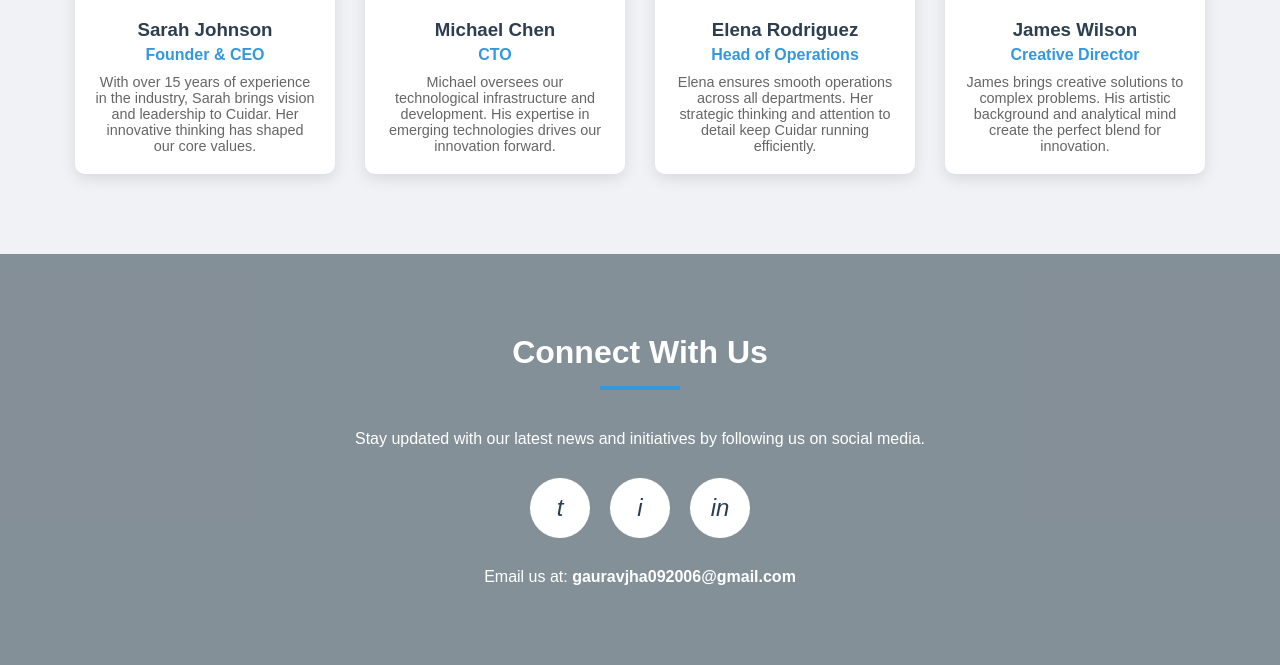
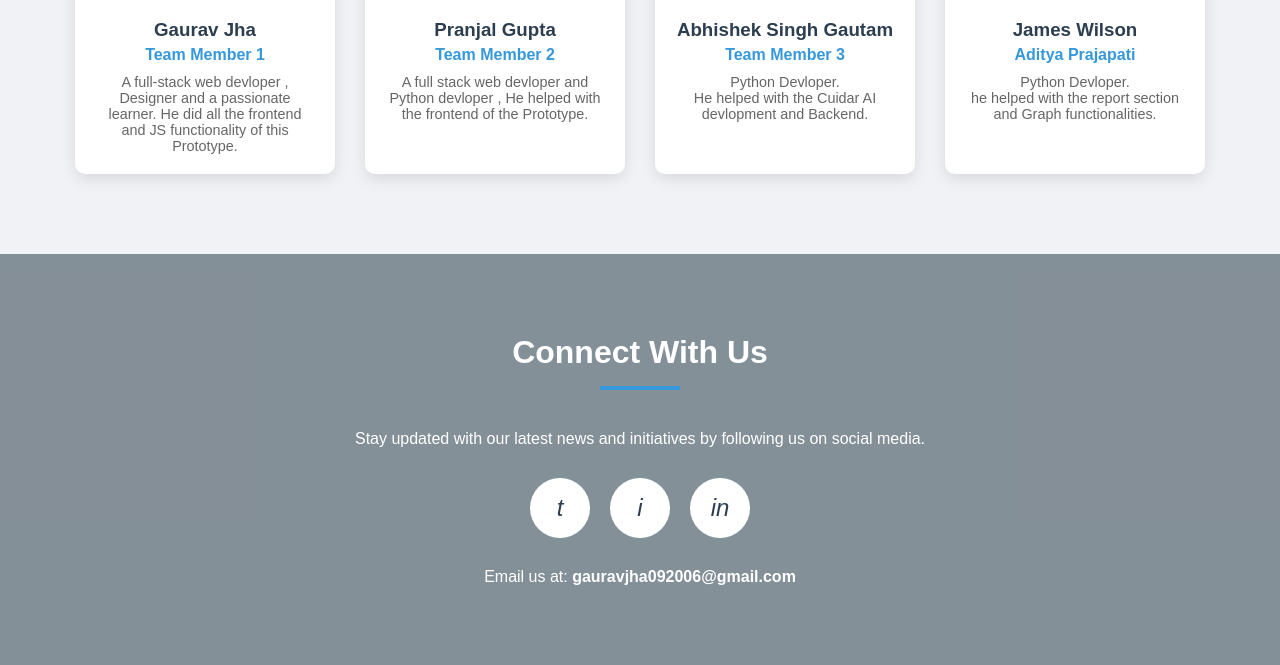
Before and after one commit to GauravJha-Git/Cuidar-prototype, a Flask app: page /about in a window 1280 px wide. Shown: the part 1003-1668 px from the top of the page. Run offline with Flask 3, Linux system fonts and the light colour scheme; parts of the project's set-up code (start-up, migrations or seed data) failed here and were passed over.

Commit message:
about us done

```diff
--- a/templates/about.html
+++ b/templates/about.html
@@ -73,48 +73,48 @@
               <!-- Team Member 1 -->
               <div class="miembro">
                   <div class="imagenMiembro">
-                      <img src="/api/placeholder/260/260" alt="Sarah Johnson">
+                      <img src="static/me.jpg">
                   </div>
                   <div class="infoMiembro">
-                      <h3>Sarah Johnson</h3>
-                      <p class="rolMiembro">Founder & CEO</p>
-                      <p class="bioMiembro">With over 15 years of experience in the industry, Sarah brings vision and leadership to Cuidar. Her innovative thinking has shaped our core values.</p>
+                      <h3>Gaurav Jha</h3>
+                      <p class="rolMiembro">Team Member 1</p>
+                      <p class="bioMiembro">A full-stack web devloper , Designer and a passionate learner. He did all the frontend and JS functionality of this Prototype.</p>
                   </div>
               </div>
 
               <!-- Team Member 2 -->
               <div class="miembro">
                   <div class="imagenMiembro">
-                      <img src="/api/placeholder/260/260" alt="Michael Chen">
+                      <img src="static/IMG_1503.JPG" >
                   </div>
                   <div class="infoMiembro">
-                      <h3>Michael Chen</h3>
-                      <p class="rolMiembro">CTO</p>
-                      <p class="bioMiembro">Michael oversees our technological infrastructure and development. His expertise in emerging technologies drives our innovation forward.</p>
+                      <h3>Pranjal Gupta</h3>
+                      <p class="rolMiembro">Team Member 2</p>
+                      <p class="bioMiembro">A full stack web devloper and Python devloper , He helped with the frontend of the Prototype.</p>
                   </div>
               </div>
 
               <!-- Team Member 3 -->
               <div class="miembro">
                   <div class="imagenMiembro">
-                      <img src="/api/placeholder/260/260" alt="Elena Rodriguez">
+                      <img src="static/IMG-20240905-WA0011.jpg">
                   </div>
                   <div class="infoMiembro">
-                      <h3>Elena Rodriguez</h3>
-                      <p class="rolMiembro">Head of Operations</p>
-                      <p class="bioMiembro">Elena ensures smooth operations across all departments. Her strategic thinking and attention to detail keep Cuidar running efficiently.</p>
+                      <h3>Abhishek Singh Gautam </h3>
+                      <p class="rolMiembro">Team Member 3</p>
+                      <p class="bioMiembro">Python Devloper. <br> He helped with the Cuidar AI devlopment and Backend.</p>
                   </div>
               </div>
 
               <!-- Team Member 4 -->
               <div class="miembro">
                   <div class="imagenMiembro">
-                      <img src="/api/placeholder/260/260" alt="James Wilson">
+                      <img src="static/WhatsApp Image 2025-03-30 at 00.03.03_1070aa0c.jpg">
                   </div>
                   <div class="infoMiembro">
                       <h3>James Wilson</h3>
-                      <p class="rolMiembro">Creative Director</p>
-                      <p class="bioMiembro">James brings creative solutions to complex problems. His artistic background and analytical mind create the perfect blend for innovation.</p>
+                      <p class="rolMiembro">Aditya Prajapati</p>
+                      <p class="bioMiembro">Python Devloper. <br> he helped with the report section and Graph functionalities.</p>
                   </div>
               </div>
           </div>
```
Also changed, not shown: static/IMG-20240905-WA0011.jpg (added), static/IMG_1503.JPG (added), static/New Project.png (added), static/WhatsApp Image 2025-03-30 at 00.03.03_1070aa0c.jpg (added), static/me.jpg (added).
